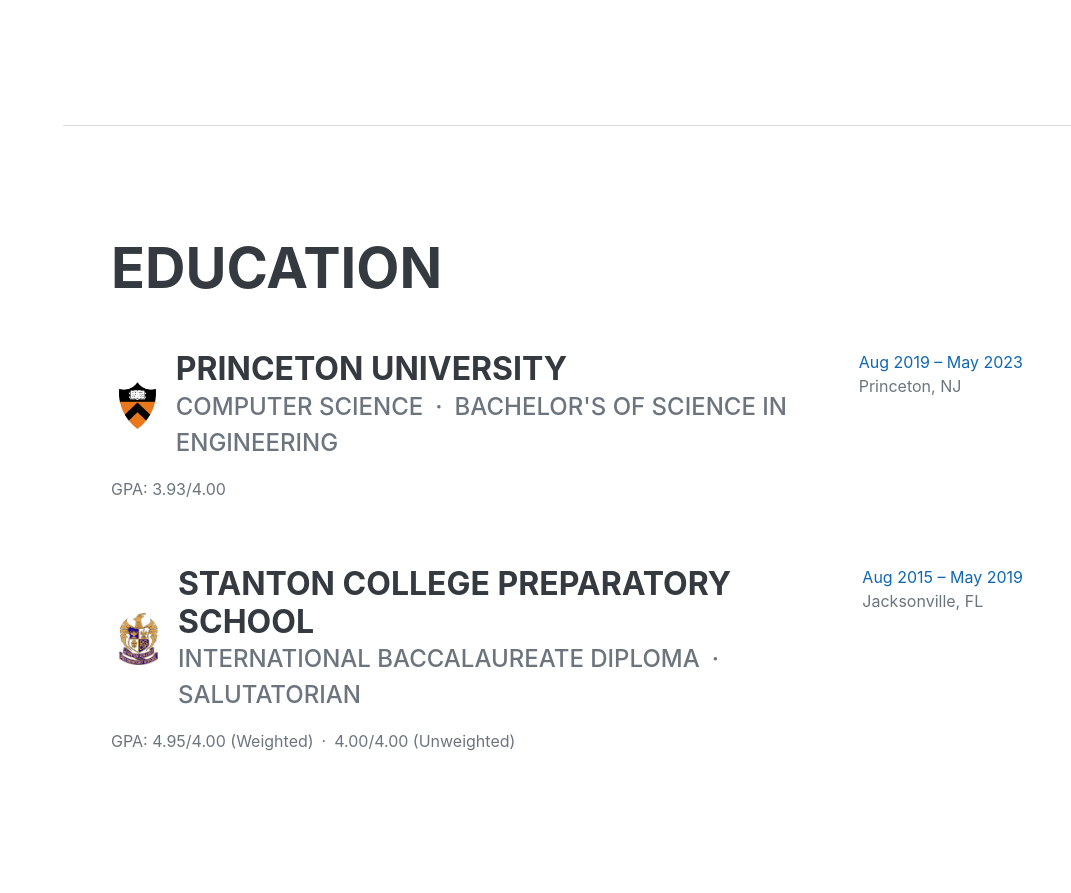
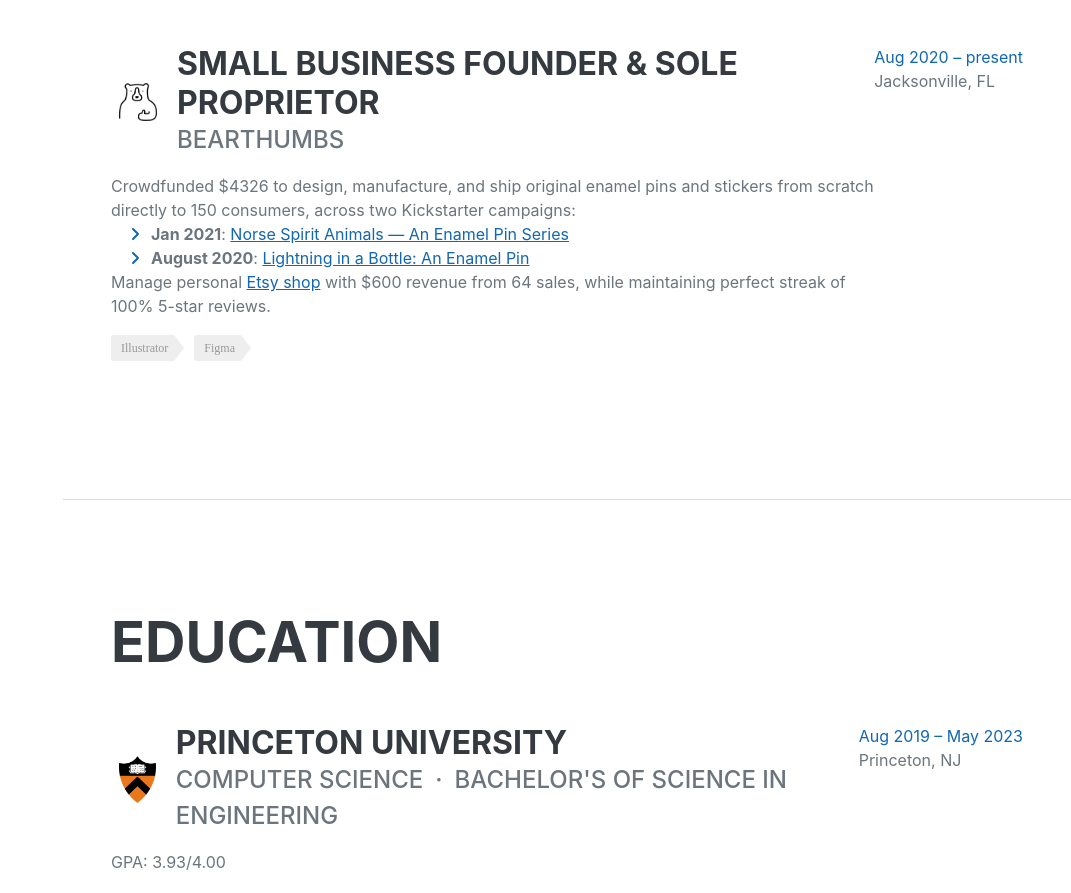
Before and after one commit to briantieu/briantieu.github.io, a plain HTML site: page index.html in a window 1280 px wide. Shown: the part 2750-3643 px from the top of the page, without its empty margins (209-1280 px from the left). Drawn offline with nearby package versions, Linux system fonts and the light colour scheme; a web font is replaced by a local one.

Commit message:
style and links

```diff
--- a/index.html
+++ b/index.html
@@ -224,6 +224,41 @@
                             <p>Hanoi, Vietnam (remote)</p>
                         </div>
                     </div>
+                    <!-- BEARTHUMBS -->
+                    <div class="d-flex flex-column flex-md-row justify-content-between mb-5">
+                        <div class="flex-grow-1">
+                            <div class="d-flex flex column mb-3">
+                                <div class="my-auto ms-2 me-3" style="width: 42px">
+                                    <img class="img-fluid" src="assets/img/bearthumbs.png"/>
+                                </div>
+                                <div class="flex-grow-1 ms-1">
+                                    <h3 class="mb-0">Small Business Founder & Sole Proprietor</h3>
+                                    <div class="subheading">bearthumbs</div>
+                                </div>
+                            </div>
+                            <p class="mb-0">Crowdfunded $4326 to design, manufacture, and ship original enamel pins and stickers from scratch directly to 150 consumers, across two Kickstarter campaigns:</p>
+                            <ul class="fa-ul my-0">
+                                <li>
+                                    <span class="fa-li"><i class="fa fa-angle-right text-primary"></i></span>
+                                    <span style="font-weight: 700">Jan 2021</span>: <a href="https://www.kickstarter.com/projects/briantieu/norse-spirit-animals">Norse Spirit Animals — An Enamel Pin Series</a>
+                                </li>
+                                <li>
+                                    <span class="fa-li"><i class="fa fa-angle-right text-primary"></i></span>
+                                    <span style="font-weight: 700">August 2020</span>: <a href="https://www.kickstarter.com/projects/briantieu/lightning-in-a-bottle-an-enamel-pin">Lightning in a Bottle: An Enamel Pin</a>
+                                </li>
+                            </ul>
+                            <p>Manage personal <a href="https://www.etsy.com/shop/bearthumbs">Etsy shop</a> with $600 revenue from 64 sales, while maintaining perfect streak of 100% 5-star reviews.
+                            </p>
+                            <ul class="tags">
+                                <li><a href="https://www.adobe.com/products/illustrator.html" class="tag">Illustrator</a></li>
+                                <li><a href="https://figma.com" class="tag">Figma</a></li>
+                            </ul>
+                        </div>
+                        <div class="flex-shrink-0">
+                            <span class="text-primary">Aug 2020 – present</span>
+                            <p>Jacksonville, FL</p>
+                        </div>
+                    </div>
                 </div>
             </section>
             <hr class="m-0" />
@@ -373,6 +408,10 @@
                             <span style="font-weight: 700">Technology as a Force for Good from PricewaterhouseCoopers</span> · Knight Hacks, Oct 2020
                             <br>Winner of hackathon award for <a href="https://devpost.com/software/wildfire-watch-prgh25">Wildfire Watch</a>, a scalable, AI-based Python wildfire detection framework leveraging Google Cloud’s Vision AI. Chosen from 293 participants.
                         </li>
+                        <li>
+                            <span class="fa-li"><i class="fa fa-trophy text-warning"></i></span>
+                            <span style="font-weight: 700">Salutatorian</span> · Stanton College Preparatory School, May 2019
+                        </li>
                     </ul>
 
                     <div class="subheading mb-3">Certifications</div>
--- a/js/scripts.js
+++ b/js/scripts.js
@@ -38,3 +38,6 @@ $('.color-on-hover').hover(
     function(){ $(this).addClass('colored') },
     // function(){ $(this).removeClass('colored') }
 )
+
+$("a").attr("target", "_blank");
+$("a").attr("rel", "noopener noreferrer");
```
Also changed, not shown: assets/img/bearthumbs.png (added).
